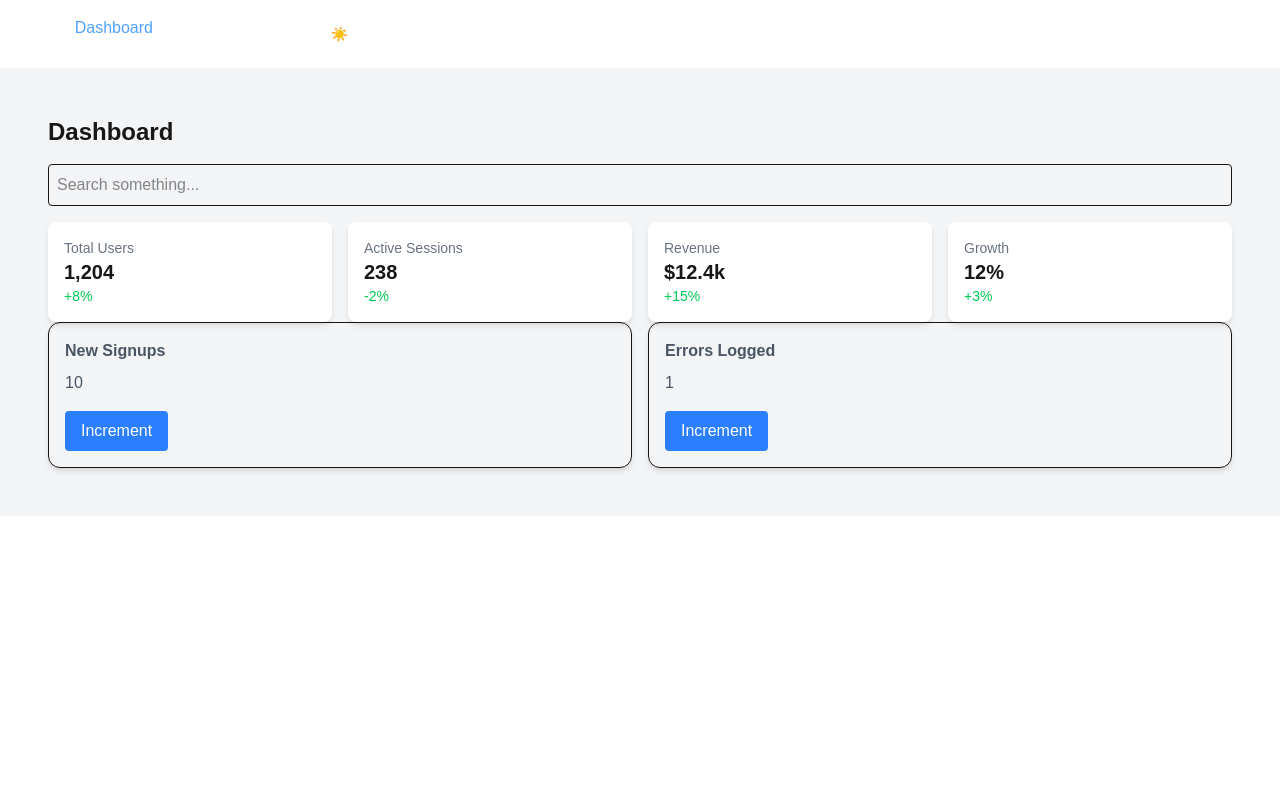
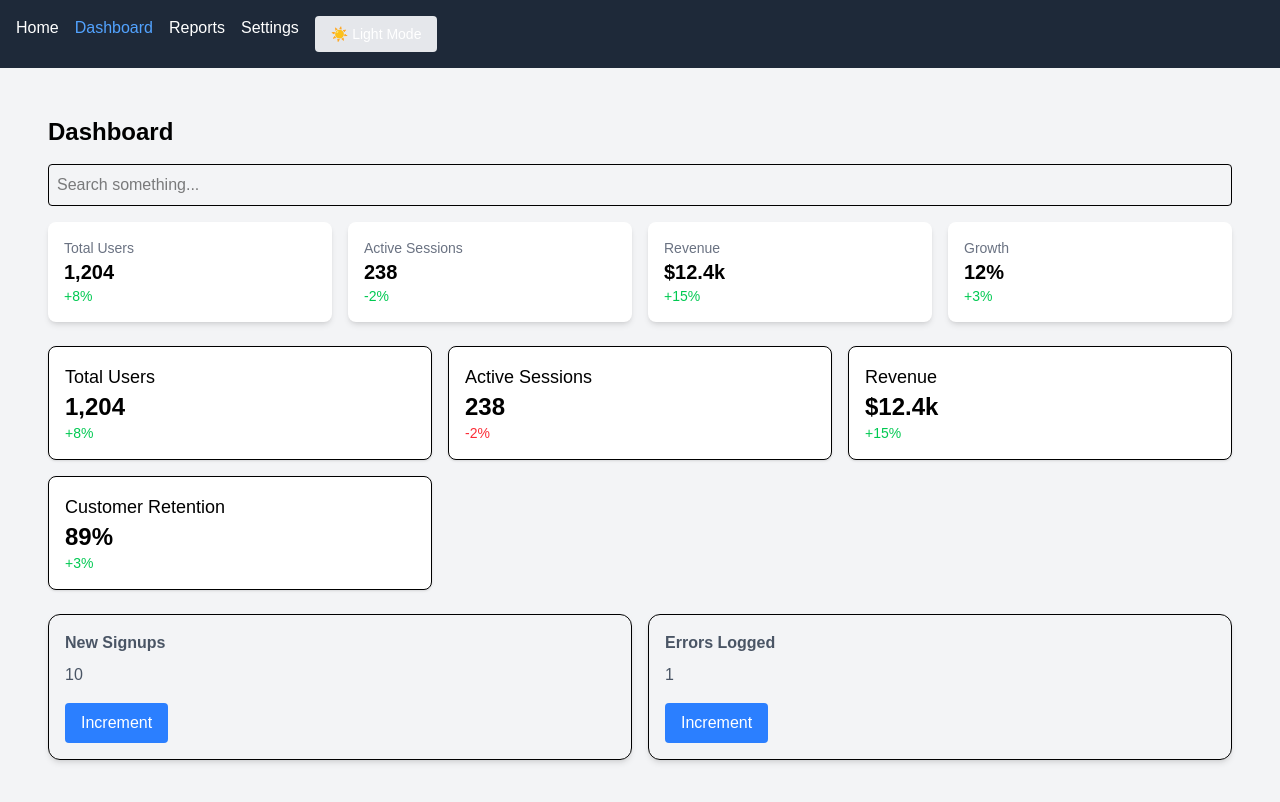
Before and after one commit to akohl2733/nextjs-admin-tailwind, a Next.js app: page /dashboard in a window 1280 px wide. Shown: the top 802 px of the page. Built offline with nearby package versions, Linux system fonts and the light colour scheme.

Commit message:
added stat cards to the dashboard page and work with light and dark mode

```diff
--- a/app/dashboard/page.tsx
+++ b/app/dashboard/page.tsx
@@ -1,6 +1,8 @@
 import OverviewCard from "@/components/OverviewCard";
 import CounterCard from "@/components/CounterCard";
 import SearchBar from "@/components/SearchBar";
+import StatCard from '@/components/StatCard';
+import {stats} from "@/lib/stats";
 
 export default function DashboardPage() {
     return (
@@ -16,6 +18,11 @@ export default function DashboardPage() {
                 <OverviewCard title="Growth" value="12%" delta="+3%" />
             </div>
 
+            <div className="grid grid-cols-1 sm:grid-cols-2 md:grid-cols-3 gap-4 mb-6 mt-6 self-center">
+                {stats.map((stat, index) => (
+                <StatCard key={index} {...stat} />
+                ))}
+            </div>
 
             <div className="grid grid-cols-1 sm:grid-cols-2 gap-4">
                 <CounterCard label="New Signups" defaultValue={10} />
--- a/app/layout.tsx
+++ b/app/layout.tsx
@@ -6,6 +6,7 @@ import Header from "../components/Header"
 import Link from 'next/link';
 import { ThemeProvider } from "@/components/ThemeContext";
 import DarkModeToggle from "@/components/DarkModeToggle";
+import { Providers } from "./providers";
 
 const geistSans = Geist({
   variable: "--font-geist-sans",
@@ -28,20 +29,20 @@ export default function RootLayout({
   children: React.ReactNode;
 }>) {
   return (
-    <html lang="en" className="h-full">
+    <html lang="en" className="h-full" suppressHydrationWarning>
       <body>
-        <ThemeProvider>
-          <nav className="bg=gray-800 text-white p-4 flex gap-4">
+        <Providers>
+          <nav className="bg-gray-800 text-white p-4 flex gap-4">
             <NavLink href="/" label="Home" />
             <NavLink href="/dashboard" label="Dashboard" />
             <NavLink href="/reports" label="Reports" />
             <NavLink href="/settings" label="Settings" />
             <DarkModeToggle />
           </nav>
-          <main className="flex-1 p-6 bg-gray-100">
+          <main className="flex-1 p-6 bg-gray-100 text-black dark:bg-gray-900 dark:text-white">
             {children}
           </main> {/* Page content */}
-        </ThemeProvider>
+        </Providers>
       </body>
     </html>
   );
--- /dev/null
+++ b/app/providers.tsx
@@ -0,0 +1,8 @@
+'use client';
+
+import { ThemeProvider } from "@/components/ThemeContext";
+import React from "react";
+
+export function Providers({children}: { children: React.ReactNode}) {
+    return <ThemeProvider>{children}</ThemeProvider>;
+}
--- a/components/DarkModeToggle.tsx
+++ b/components/DarkModeToggle.tsx
@@ -9,7 +9,7 @@ export default function DarkModeToggle() {
     return (
         <button
             onClick={toggleTheme}
-            className="px-4 py-2 rounded bg-grayu-200 dark:bg-gray-800 dark:text-white text-sm"
+            className="px-4 py-2 rounded bg-gray-200 dark:bg-gray-800 dark:text-white text-sm"
         >
             {theme === 'dark' ? '🌙 Dark Mode On' : '☀️ Light Mode'}
         </button>
--- /dev/null
+++ b/components/StatCard.tsx
@@ -0,0 +1,19 @@
+type StatCardProps = {
+    title: string,
+    value: string,
+    change: string
+}
+
+export default function StatCard({title, value, change}: StatCardProps) {
+    const isPositive = change.startsWith('+')
+
+    return (
+        <div className="border rounded-lg p-4 shadow-sm bg-white dark:bg-gray-800 dark:text-white">
+            <h3 className="text-lg font-medium">{title}</h3>
+            <p className="text-2xl font-bold">{value}</p>
+            <p className={`text-sm ${isPositive ? 'text-green-500' : 'text-red-500'}`}>
+                {change}
+            </p>
+        </div>
+    )
+}
--- a/components/ThemeContext.tsx
+++ b/components/ThemeContext.tsx
@@ -19,6 +19,7 @@ export const ThemeProvider = ({children}: {children: React.ReactNode}) => {
         } else {
             root.classList.remove('dark');
         }
+        console.log("The theme is now:", theme)
     }, [theme]);
 
     const toggleTheme = () => {
--- /dev/null
+++ b/lib/stats.ts
@@ -0,0 +1,6 @@
+export const stats = [
+    { title: 'Total Users', value: '1,204', change: '+8%' },
+    { title: 'Active Sessions', value: '238', change: '-2%' },
+    { title: 'Revenue', value: '$12.4k', change: '+15%' },
+    { title: 'Customer Retention', value: '89%', change: '+3%' },
+];
```
